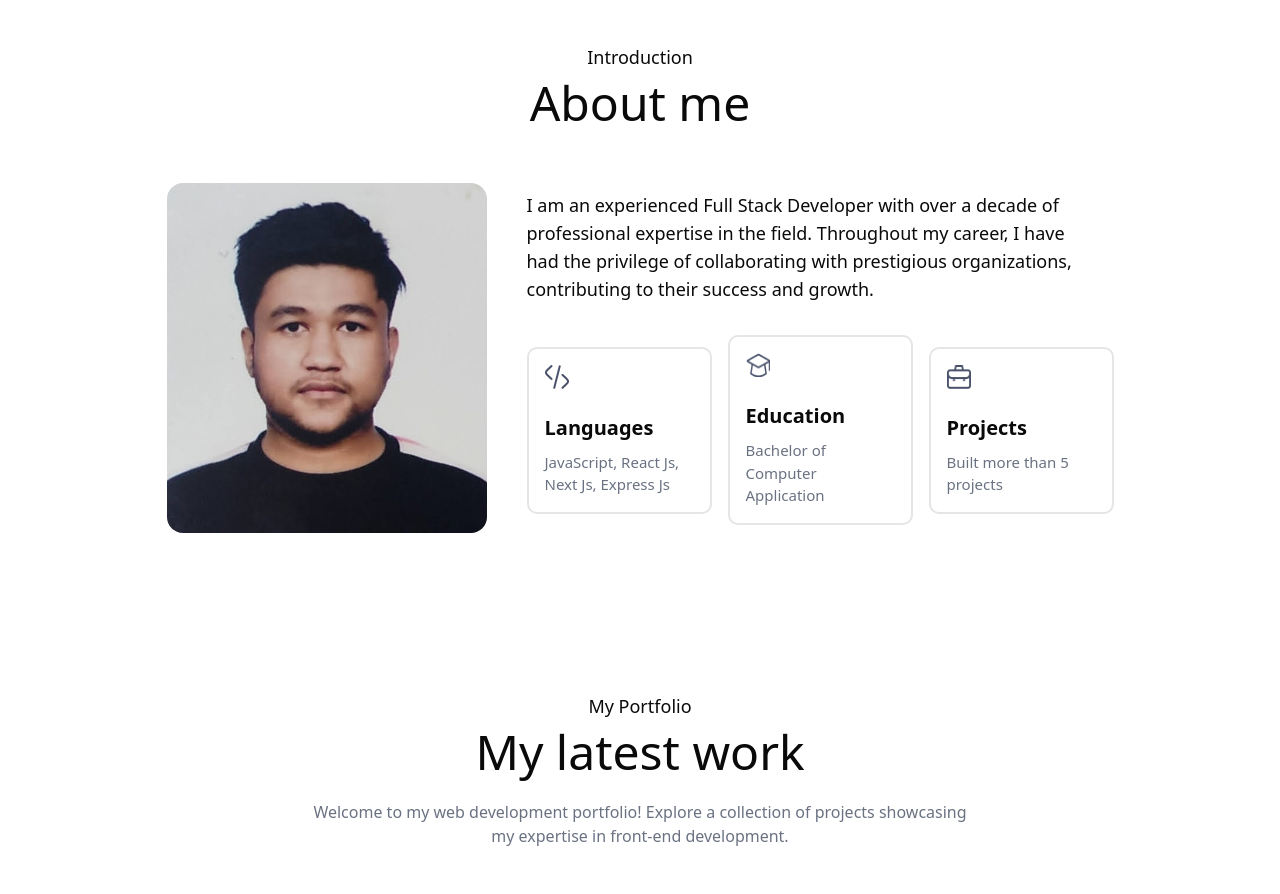
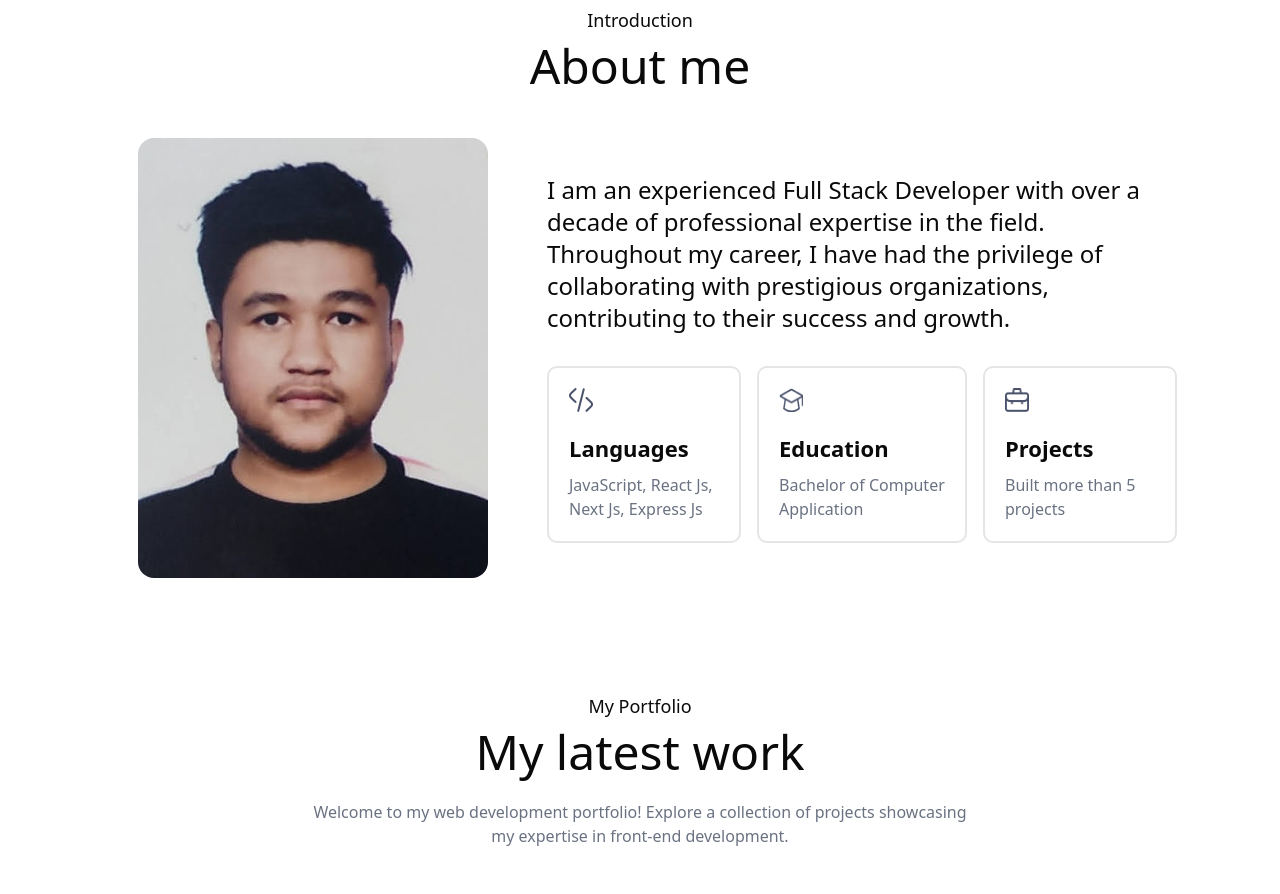
Before and after one commit to Kushal1715/Nextjs-Portfolio, a Next.js app in the folder portfolio/: page / in a window 1280 px wide. Shown: the part 920-1814 px from the top of the page. Built offline with nearby package versions, Linux system fonts and the light colour scheme.

Commit message:
about us section completed

```diff
--- a/portfolio/src/components/home/About.tsx
+++ b/portfolio/src/components/home/About.tsx
@@ -8,43 +8,40 @@ const About = () => {
     >
       <h4 className="text-lg mb-2">Introduction</h4>
       <h1 className="text-5xl">About me</h1>
-      <div className="flex lg:flex-row items-center justify-center flex-col gap-10 mt-12">
+      <div className="flex lg:flex-row items-center justify-center flex-col gap-6 mt-12">
         <div className="mx-auto w-full flex items-center justify-center">
           <img
             src="/myImage.jpg"
-            className="h-[350px] w-full sm:w-[320px] rounded-2xl object-cover"
+            className="h-[440px] w-full sm:w-[350px] rounded-2xl object-cover"
           />
         </div>
         <div className="flex flex-col space-y-8 py-4">
-          <p className="lg:text-left text-lg max-w-[700px]">
+          <p className="lg:text-left text-2xl max-w-[700px]">
             I am an experienced Full Stack Developer with over a decade of
-            <br className="hidden lg:block" />
             professional expertise in the field. Throughout my career, I have
-            <br className="hidden lg:block" />
             had the privilege of collaborating with prestigious organizations,
-            <br className="hidden lg:block" />
             contributing to their success and growth.
           </p>
           <div className="flex sm:flex-row flex-col gap-4 items-center justify-center">
-            <div className="flex flex-col text-left border-2 p-4 rounded-lg space-y-2 w-full sm:w-[185px]">
-              <img src="/about/about2.png" className="h-6 w-6 mb-6" />
-              <h3 className="font-semibold text-[20px]">Languages</h3>
-              <p className="text-[15px] text-gray-500">
+            <div className="flex flex-col text-left border-2 p-5 rounded-lg space-y-2 w-full sm:w-[194px]">
+              <img src="/about/about2.png" className="h-6 w-6 mb-5" />
+              <h3 className="font-semibold text-[22px]">Languages</h3>
+              <p className="text-[16px] text-gray-500">
                 JavaScript, React Js, Next Js, Express Js
               </p>
             </div>
-            <div className="flex flex-col text-left border-2 p-4 rounded-lg space-y-2 w-full sm:w-[185px]">
-              <img src="/about/about3.png" className="h-6 w-6 mb-6" />
-              <h3 className="font-semibold text-[20px]">Education</h3>
-              <p className="text-[15px] text-gray-500">
+            <div className="flex flex-col text-left border-2 p-5 rounded-lg space-y-2 w-full sm:w-[210px]">
+              <img src="/about/about3.png" className="h-6 w-6 mb-5" />
+              <h3 className="font-semibold text-[22px]">Education</h3>
+              <p className="text-[16px] text-gray-500">
                 Bachelor of Computer
                 <br /> Application
               </p>
             </div>
-            <div className="flex flex-col text-left border-2 p-4 rounded-lg space-y-2 w-full sm:w-[185px]">
-              <img src="/about/about1.png" className="h-6 w-6 mb-6" />
-              <h3 className="font-semibold text-[20px]">Projects</h3>
-              <p className="text-[15px] text-gray-500">
+            <div className="flex flex-col text-left border-2 p-5 rounded-lg space-y-2 w-full sm:w-[194px]">
+              <img src="/about/about1.png" className="h-6 w-6 mb-5" />
+              <h3 className="font-semibold text-[22px]">Projects</h3>
+              <p className="text-[16px] text-gray-500">
                 Built more than 5 <br /> projects
               </p>
             </div>
```
